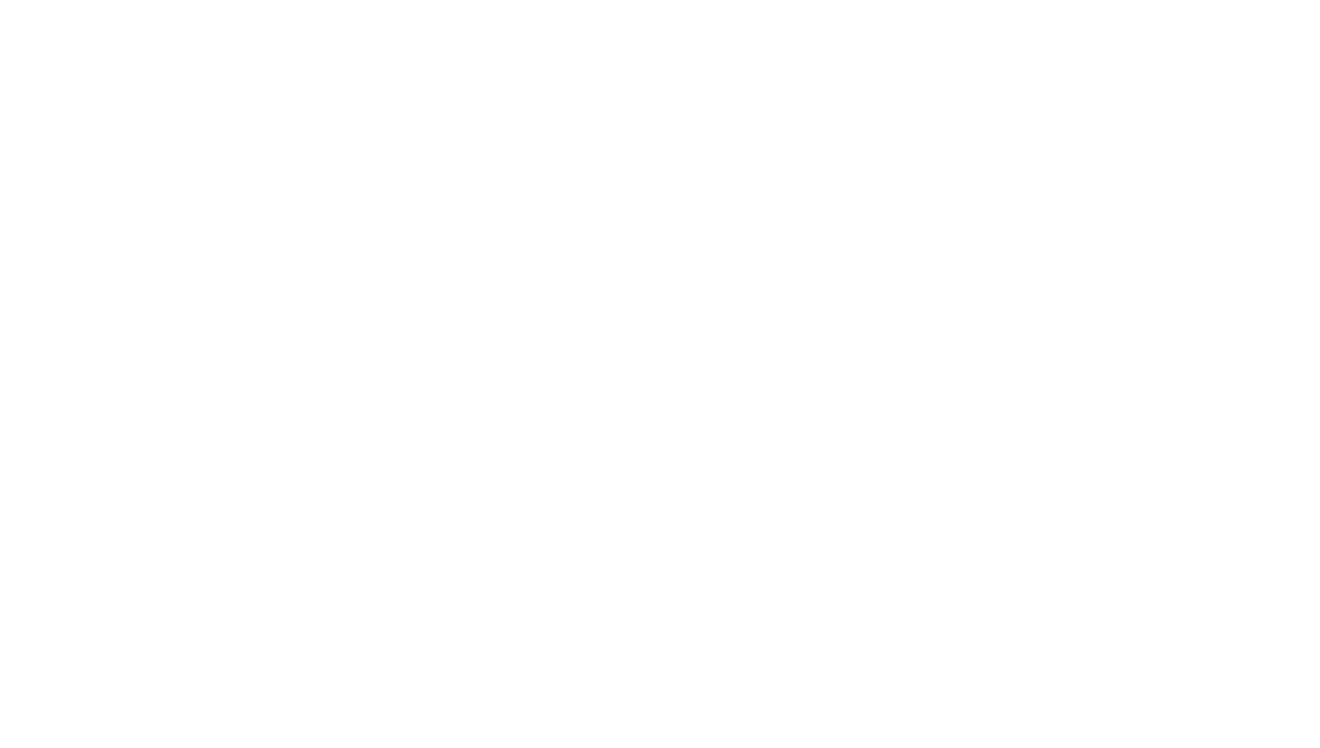
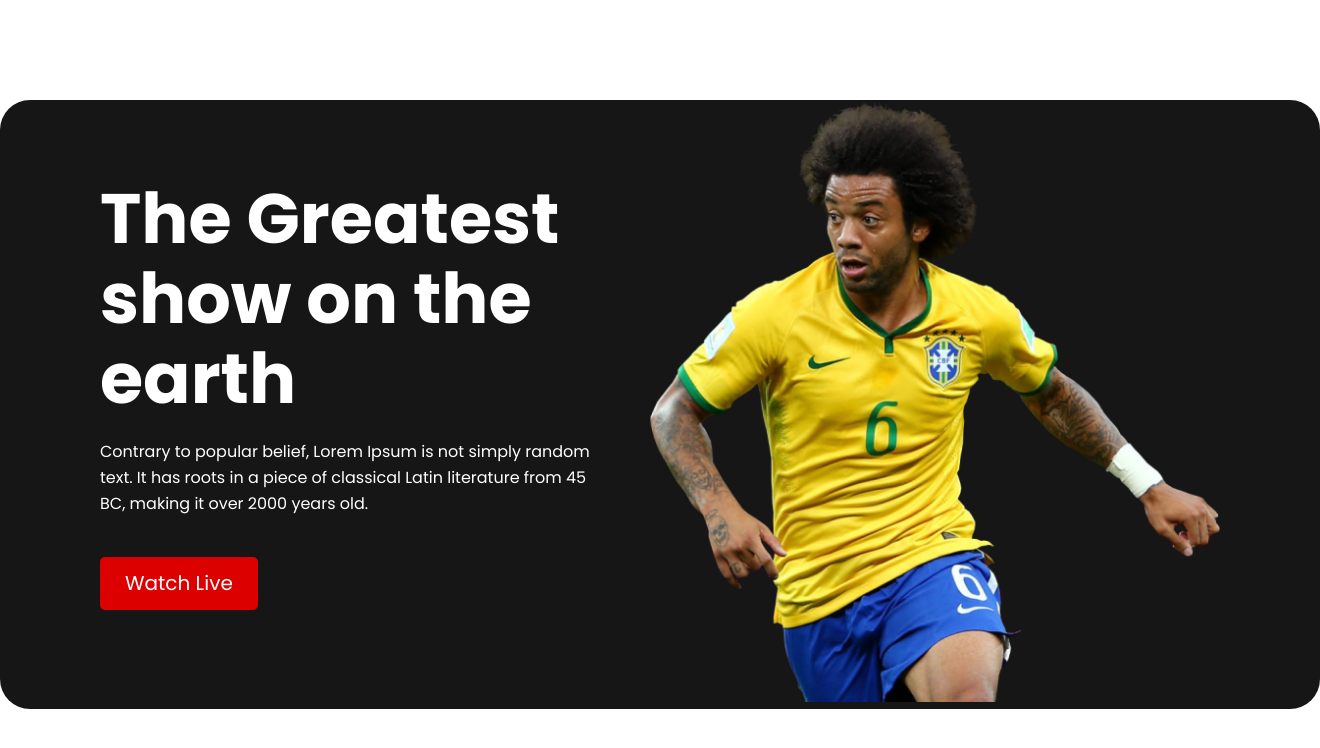
Before and after one commit to mbillah1/world-cup, a plain HTML site: page index.html in a window 1280 px wide. Shown: the whole page, 1320 px wide, since content can reach past the window. Drawn offline with Linux system fonts and the light colour scheme.

Commit message:
added hero section markup & design

```diff
--- a/index.html
+++ b/index.html
@@ -16,8 +16,25 @@
     <link rel="stylesheet" href="style.css" />
   </head>
   <body>
+    <!-- Hero Section Start  -->
     <header>
-      <div class="container"></div>
+      <div class="container">
+        <div class="hero-banner">
+          <div class="banner-content">
+            <h1>The Greatest show on the earth</h1>
+            <p>
+              Contrary to popular belief, Lorem Ipsum is not simply random text.
+              It has roots in a piece of classical Latin literature from 45 BC,
+              making it over 2000 years old.
+            </p>
+            <a class="btn" href="">Watch Live</a>
+          </div>
+          <div class="hero-thumb">
+            <img src="./assets/banner-thumb.png" alt="Marcelo Vieira" />
+          </div>
+        </div>
+      </div>
     </header>
+    <!-- Hero Section End /  -->
   </body>
 </html>
--- a/style.css
+++ b/style.css
@@ -35,3 +35,42 @@ body {
   width: 1320px;
   margin: auto;
 }
+
+.btn {
+  background-color: var(--btn);
+  padding: 15px 25px;
+  font-size: 20px;
+  line-height: 23px;
+  margin: 20px 0px;
+  display: inline-block;
+  border-radius: 5px;
+}
+
+/* Hero Section  */
+
+.hero-banner {
+  display: flex;
+  align-items: center;
+  justify-content: space-between;
+  background-color: var(--dark-bg);
+  border-radius: 30px;
+  padding: 0px 100px;
+  color: #ffffff;
+  margin: 100px 0px 0px 0px;
+}
+
+.banner-content {
+  width: 50%;
+}
+
+.banner-content h1 {
+  font-size: 70px;
+  line-height: 80px;
+}
+
+.banner-content p {
+  font-size: 16px;
+  line-height: 26px;
+  padding-right: 10%;
+  margin: 20px 0px;
+}
```
Also changed, not shown: assets/Banner Image.png (deleted), assets/banner-thumb.png (added), assets/blog-thumb.png (renamed from assets/Blog Image.png), assets/chat.png (renamed from assets/Chat Icon.png), assets/f.png (renamed from assets/Flag.png).
